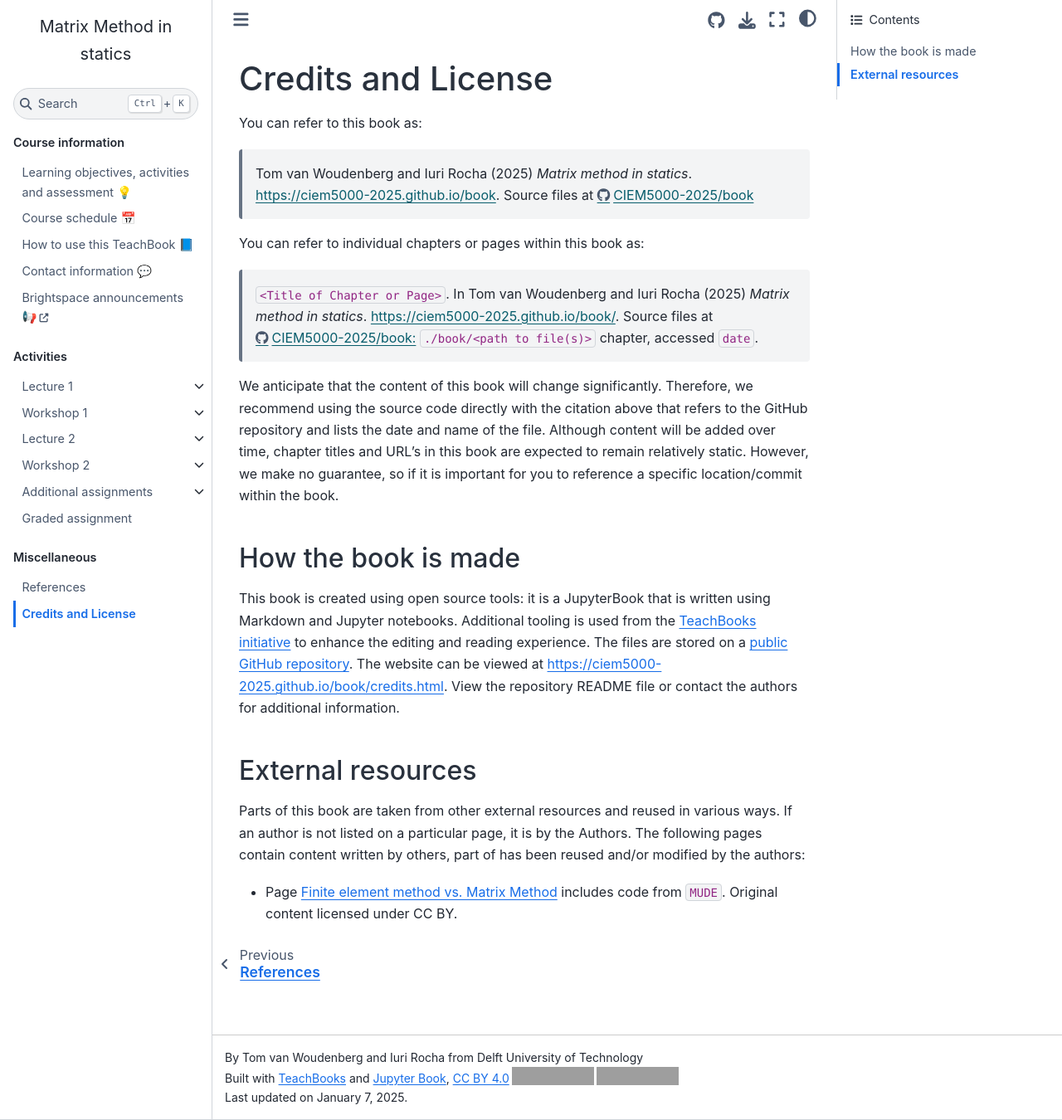
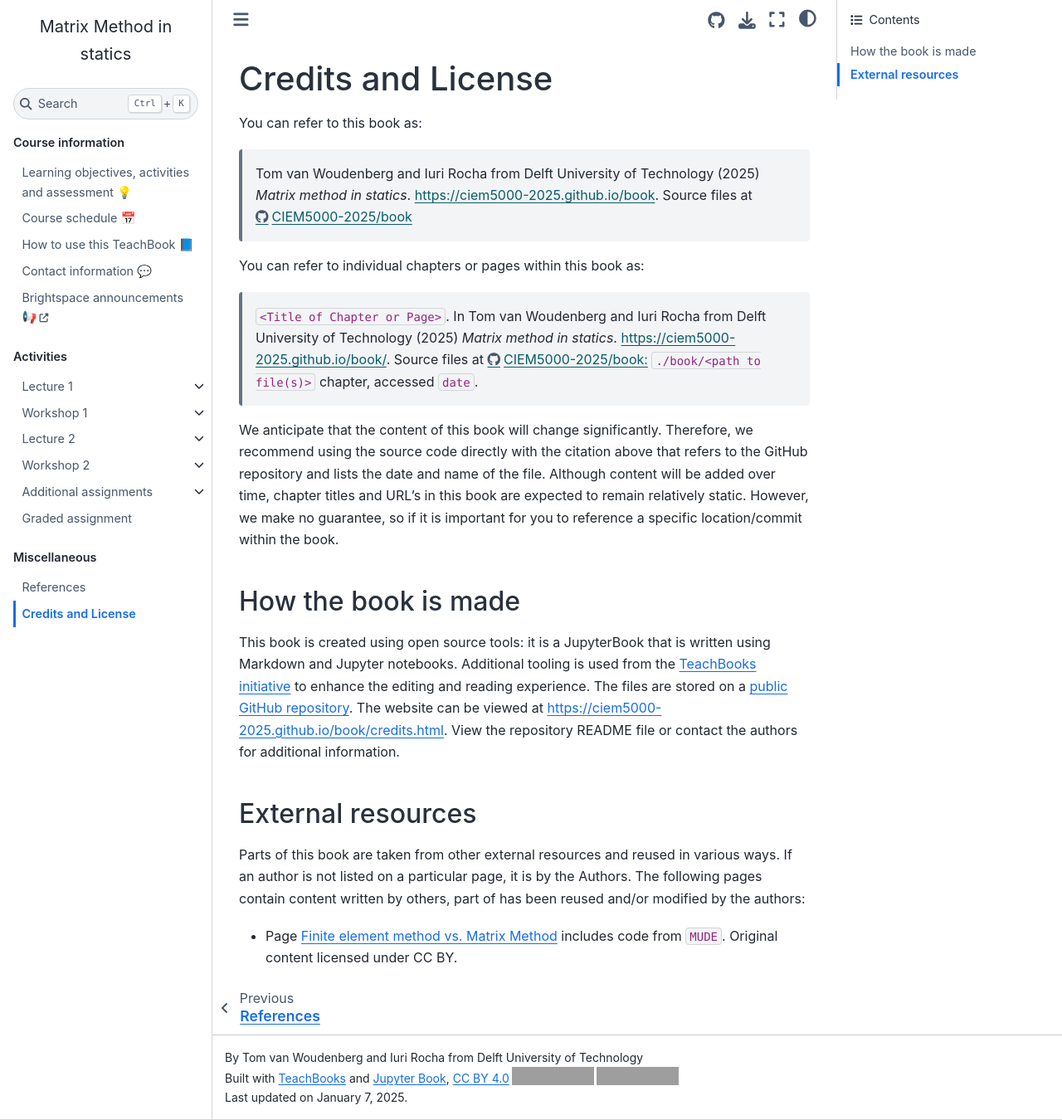
Before and after one commit to sophietenhoor/book, a Jupyter Book: the page built from book/credits.md, in a window 1280 px wide and 1350 px high. Shown: the whole window at 83% size. Built offline with Jupyter Book 1.0.4 settings and Sphinx 7.4.7 and the Sphinx Book theme 1.1.4, drawn with Linux system fonts in a browser that asks for light colours; comment, search, counter and statistics services are not loaded; cross-references to code outside the pages are shown as plain code; grey boxes are pictures that could not be loaded.

Commit message:
Update credits.md

```diff
--- a/book/credits.md
+++ b/book/credits.md
@@ -3,11 +3,11 @@
 
 You can refer to this book as:
 
-> Tom van Woudenberg and Iuri Rocha (2025) _Matrix method in statics_. https://ciem5000-2025.github.io/book. Source files at https://github.com/CIEM5000-2025/book
+> Tom van Woudenberg and Iuri Rocha from Delft University of Technology (2025) _Matrix method in statics_. https://ciem5000-2025.github.io/book. Source files at https://github.com/CIEM5000-2025/book
 
 You can refer to individual chapters or pages within this book as:
 
-> `<Title of Chapter or Page>`. In Tom van Woudenberg and Iuri Rocha (2025) _Matrix method in statics_. https://ciem5000-2025.github.io/book/<relative link to page>. Source files at  https://github.com/CIEM5000-2025/book: `./book/<path to file(s)>` chapter, accessed `date`.
+> `<Title of Chapter or Page>`. In Tom van Woudenberg and Iuri Rocha from Delft University of Technology (2025) _Matrix method in statics_. https://ciem5000-2025.github.io/book/<relative link to page>. Source files at  https://github.com/CIEM5000-2025/book: `./book/<path to file(s)>` chapter, accessed `date`.
 
 We anticipate that the content of this book will change significantly. Therefore, we recommend using the source code directly with the citation above that refers to the GitHub repository and lists the date and name of the file. Although content will be added over time, chapter titles and URL's in this book are expected to remain relatively static. However, we make no guarantee, so if it is important for you to reference a specific location/commit within the book.
 
```
